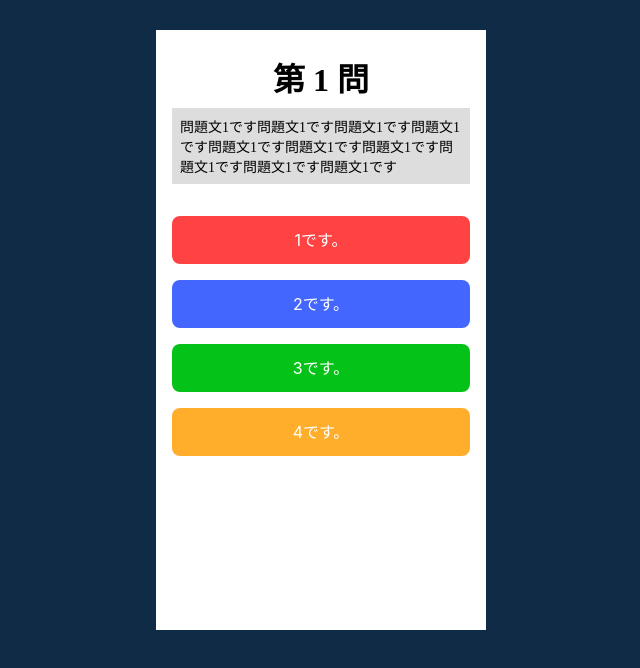
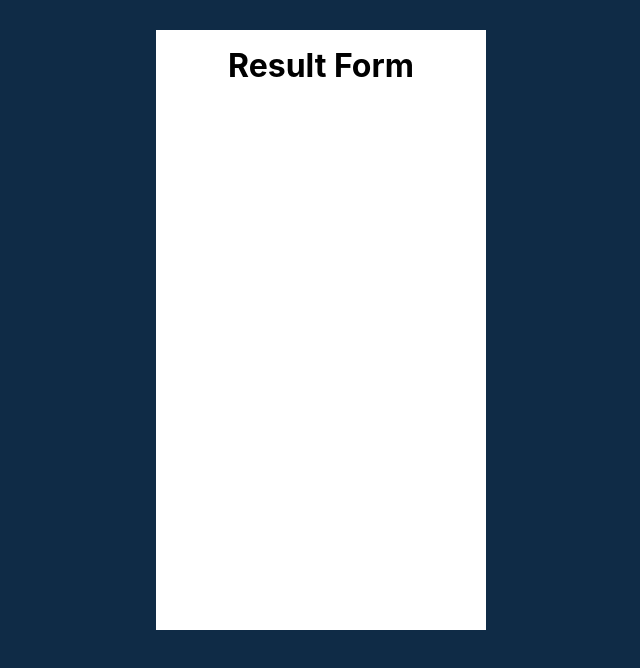
Before and after one commit to urassh/QuizApp3-3, a React (Create React App) app: page /result in a window 1280 px wide. Shown: the top 668 px of the page, without its empty margins (319-959 px from the left). Built offline with nearby package versions, Linux system fonts and the light colour scheme; the HTML template or start-up script is replaced by a standard one.

Commit message:
The class component was eliminated and the function component was introduced instead.

```diff
--- a/package.json
+++ b/package.json
@@ -10,6 +10,7 @@
     "react-dom": "^18.2.0",
     "react-router-dom": "^5.3.4",
     "react-scripts": "5.0.1",
+    "styled-components": "^5.3.6",
     "web-vitals": "^2.1.4"
   },
   "scripts": {
--- a/src/App.css
+++ b/src/App.css
@@ -15,14 +15,6 @@ button {
   all: unset;
 }
 
-.quiz-container {
-  margin: 30px auto 0;
-  width: 330px;
-  height: 600px;
-  background-color: white;
-  text-align: center;
-  padding: 16px;
-}
 .quiz-container h1 {
   font-family: "ヒラギノ丸ゴ ProN";
   margin: 8px 0;
--- a/src/App.jsx
+++ b/src/App.jsx
@@ -1,5 +1,7 @@
-import Answer from './Components/Answer';
-import { BrowserRouter, Route } from 'react-router-dom';
+import { Answer } from './Components/Answer';
+import { Result } from './Components/Result';
+import { BrowserRouter, Route, Switch } from 'react-router-dom';
+import styled from "styled-components";
 
 function App() {
   console.log("test1");
@@ -7,12 +9,28 @@ function App() {
 
   return (
     <BrowserRouter>
-      <Route path="/">
-        <Answer />
-      </Route>
+      <QuizContainer>
+        <Switch>
+          <Route exact path="/">
+            <Answer />
+          </Route>
+          <Route exact path="/result">
+            <Result />
+          </Route>
+        </Switch>
+
+      </QuizContainer>
     </BrowserRouter>
 
   );
 }
 
+const QuizContainer = styled.div`
+  margin: 30px auto 0;
+  width: 330px;
+  height: 600px;
+  background-color: white;
+  text-align: center;
+  padding: 16px;
+`;
 export default App;
--- a/src/Components/Answer.jsx
+++ b/src/Components/Answer.jsx
@@ -1,60 +1,58 @@
 import '../App.css';
-import React from 'react';
-import {QUESTIONS} from './questionData';
+import React, { useState } from 'react';
+import { QUESTIONS } from './questionData';
 
-class Answer extends React.Component {
-    constructor(props) {
-        super(props);
-        this.state = {quizIndex: 0};
+const Answer = ()=>{
 
-    }
+    const [quizIndex, setQuizIndex] = useState(0);
 
-    quizHandler = (e)=> {
+    const quizHandler = (e)=> {
         const answered = e.currentTarget.id;
-        console.log(`index : ${this.state.quizIndex}`);
+
+        console.log(`index : ${quizIndex}`);
         console.log(`question : ${QUESTIONS.length}`);
-        if (this.state.quizIndex < QUESTIONS.length-1) {
-            console.log(this.quizJudge(answered));
-            this.setState({quizIndex: this.state.quizIndex+1});
+        if (quizIndex < QUESTIONS.length-1) {
+            console.log(quizJudge(answered));
+            setQuizIndex(()=> quizIndex+1 );
         } else {
             console.log("回答数が問題数を超えました。");
+
         }
     }
 
-    quizJudge(answerButtonIndex) {
+    const quizJudge = (answerButtonIndex) => {
         let result = "正誤";
-        if(Number(answerButtonIndex) === QUESTIONS[this.state.quizIndex].correctAnswer) {
+        if(Number(answerButtonIndex) === QUESTIONS[quizIndex].correctAnswer) {
             result = "正解です。"
         } else {
-            result = `不正解です。正解は${QUESTIONS[this.state.quizIndex].correctAnswer}`
+            result = `不正解です。正解は${QUESTIONS[quizIndex].correctAnswer}`
         }
         return result;
     }
 
-    render() {
+
     return(
         <div className="quiz-container">
-                <h1>第 {this.state.quizIndex+1} 問</h1>
+            <h1>第 {quizIndex+1} 問</h1>
             <p id="quiz-text">
-                    {QUESTIONS[this.state.quizIndex].quiestionText}
+                {QUESTIONS[quizIndex].quiestionText}
             </p>
             <div className="answer-buttons">
-                    <button id="1" className="answer-button button-1" onClick={this.quizHandler}>
-                        {QUESTIONS[this.state.quizIndex].answerButtons[0]}
+                <button id="1" className="answer-button button-1" onClick={quizHandler}>
+                    {QUESTIONS[quizIndex].answerButtons[0]}
                 </button>
-                    <button id="2" className="answer-button button-2" onClick={this.quizHandler}>
-                        {QUESTIONS[this.state.quizIndex].answerButtons[1]}
+                <button id="2" className="answer-button button-2" onClick={quizHandler}>
+                    {QUESTIONS[quizIndex].answerButtons[1]}
                 </button>
-                    <button id="3" className="answer-button button-3" onClick={this.quizHandler}>
-                        {QUESTIONS[this.state.quizIndex].answerButtons[2]}
+                <button id="3" className="answer-button button-3" onClick={quizHandler}>
+                    {QUESTIONS[quizIndex].answerButtons[2]}
                 </button>
-                    <button id="4" className="answer-button button-4" onClick={this.quizHandler}>
-                        {QUESTIONS[this.state.quizIndex].answerButtons[3]}
+                <button id="4" className="answer-button button-4" onClick={quizHandler}>
+                    {QUESTIONS[quizIndex].answerButtons[3]}
                 </button>
             </div>
         </div>
     );
 }
-}
 
-export default Answer;
+export {Answer};
--- /dev/null
+++ b/src/Components/Result.jsx
@@ -0,0 +1,9 @@
+import React from 'react';
+
+const Result = () =>{
+    return(
+        <h1>Result Form</h1>
+    );
+}
+
+export {Result};
```
Also changed, not shown: 1 other file (tests, documents, lock files or other folders). Lines whose indentation alone changed are shown as unchanged.
